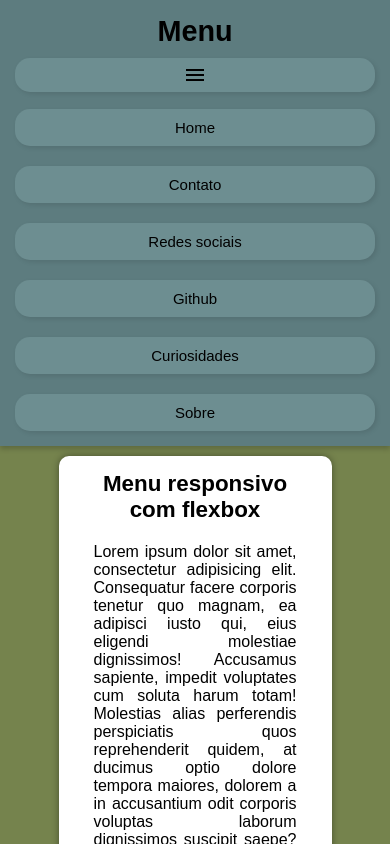
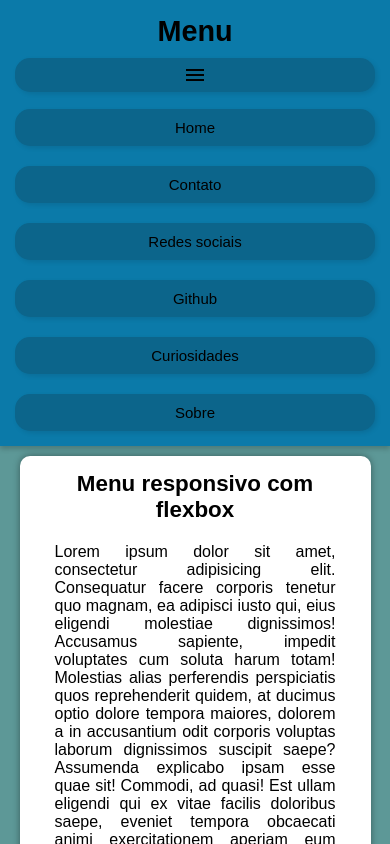
Before and after one commit to LisboaProg-code/menu-flexbox, a plain HTML site: page index.html in a window 390 px wide. Both pictures are taken after a click on the element "menu". Shown: the top 844 px of the page. Drawn offline with nearby package versions, Linux system fonts and the light colour scheme.

Commit message:
mudança de cores e js funcionando pra 727px, com uma gambiarra

```diff
--- a/style.css
+++ b/style.css
@@ -8,11 +8,11 @@
 }
 
 body, html{
-    background-color: #75834d;
+    background-color: #5d9897;
 }
 
 header{
-    background-color: #5D7C7F;
+    background-color: #0b7aa9;
     padding: 15px;
     display: flex;
     justify-content: space-between;
@@ -36,7 +36,7 @@ nav{
 }
 
 nav a{
-    background-color: #6d8e91;
+    background-color: #0c658b;
     color: black;
     font-size: 15px;
     text-decoration: none;
@@ -50,7 +50,7 @@ nav a{
 }
 
 nav a:hover{
-    background-color: #7ea9ad;
+    background-color: #13a0dd;
     transform: translateX(-5px);
     transition: transform .5s;
 }
@@ -84,7 +84,7 @@ article p{
 }
 
 
-@media screen and (max-width: 727px) {
+@media screen and (max-width: 727.5px) {
     header{
         flex-flow: column nowrap;
     }
@@ -93,7 +93,7 @@ article p{
         display: block !important;
         cursor: pointer;
         flex: 1 0 100%;
-        background-color: #6d8e91;
+        background-color: #0c658b;
         text-align: center;
         border-radius: 15px;
         margin-top: 10px;
@@ -103,8 +103,9 @@ article p{
     }
 
     span:hover{
-        background-color: #7ea9ad;
+        background-color: #13a0dd;
         transform: translateY(-2px);
+        transition: transform 0.5s;
     }
 
     #menu{
@@ -120,7 +121,7 @@ article p{
     }
 
     article{
-        height: 60vh;
+        height: 55vh;
     }
 
     article h1{
@@ -130,7 +131,7 @@ article p{
 
 @media screen and (max-width: 555px) {
     article{
-        height: 70vh;
+        width: 90vw;
     }
 }
 
```
